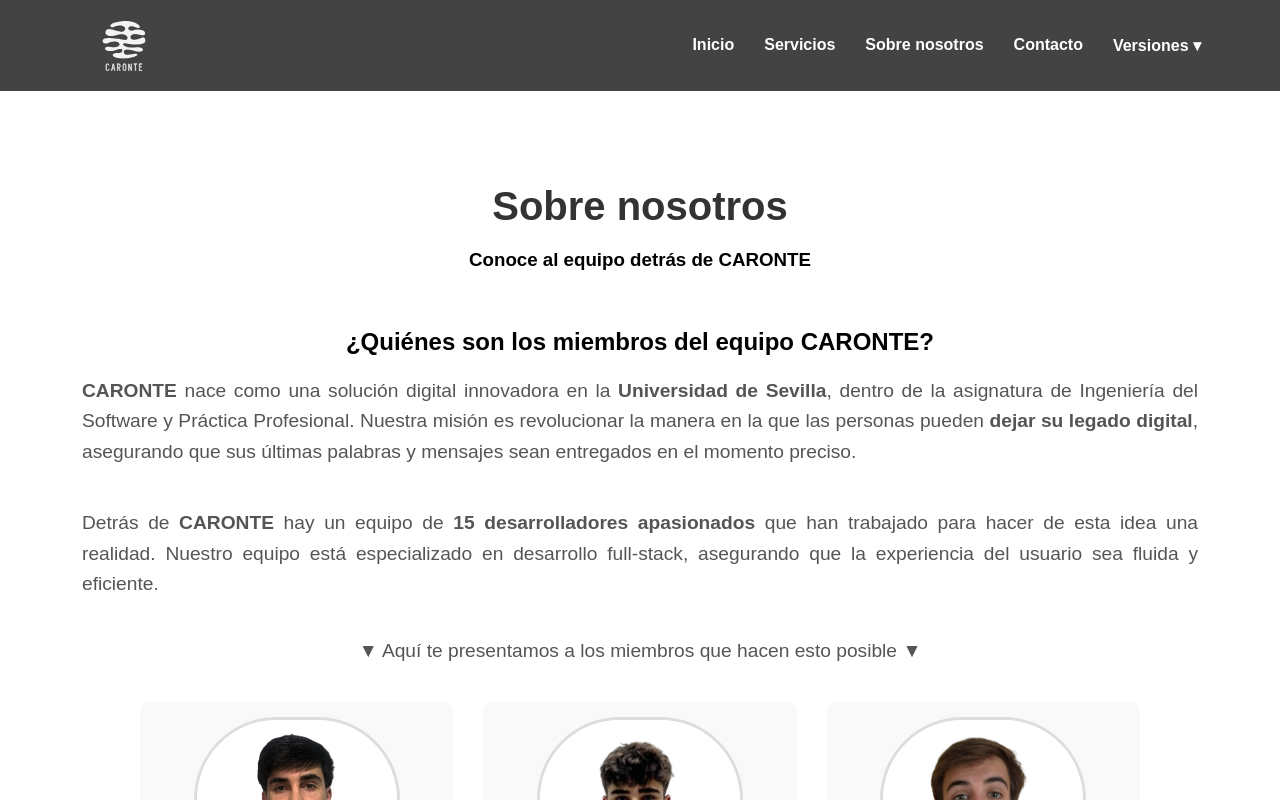
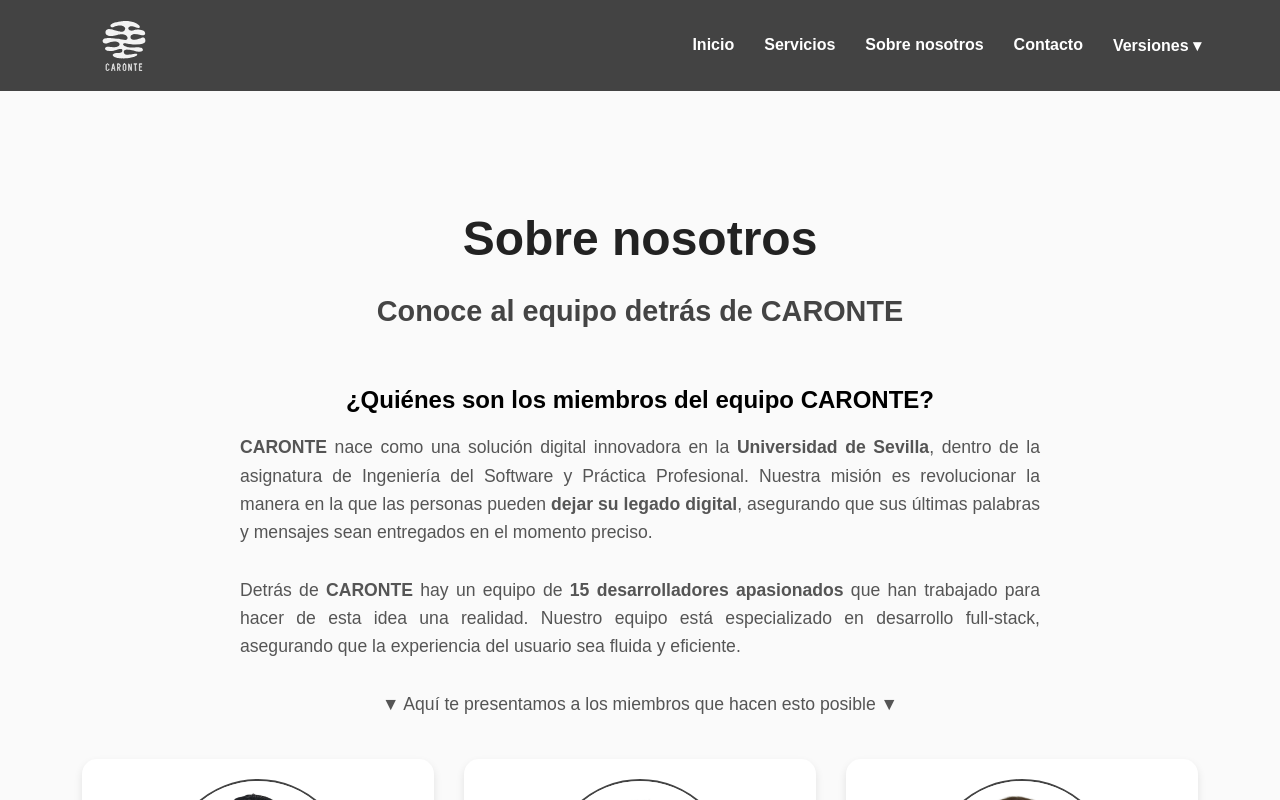
Before and after one commit to ISPP-2425-G9/landing_page, a React (Create React App) app: page /about in a window 1280 px wide. Built offline with nearby package versions, Linux system fonts and the light colour scheme.

Commit message:
style: enhance About Us section layout and improve team member card design for better visual appeal

```diff
--- a/src/styles/AboutUs.css
+++ b/src/styles/AboutUs.css
@@ -1,80 +1,107 @@
+/* ABOUT US SECTION */
 .about-us {
-  padding: 60px 20px;
+  padding: 80px 20px;
   text-align: center;
+  background: #fafafa;
 }
 
 .about-us h2 {
-  font-size: 2.5rem;
+  font-size: 3rem;
   margin-bottom: 20px;
+  font-weight: bold;
+  color: #222;
+}
+
+.about-us h3 {
+  font-size: 1.8rem;
+  margin-bottom: 20px;
+  color: #444;
 }
 
 .about-us p {
-  font-size: 1.2rem;
-  margin-bottom: 40px;
+  font-size: 1.1rem;
   color: #555;
+  max-width: 800px;
+  margin: 0 auto 30px;
+  line-height: 1.6;
 }
 
 .intro {
   font-size: 1.2rem;
-  color: #444;
-  margin: 0 auto 20px;
+  color: #333;
+  max-width: 800px;
+  margin: 0 auto 30px;
   line-height: 1.6;
   text-align: justify;
 }
 
-
+/* TEAM GRID */
 .team-grid {
   display: grid;
   grid-template-columns: repeat(3, 1fr);
   gap: 30px;
-  max-width: 1000px;
-  margin: auto;
+  max-width: 1200px;
+  margin: 40px auto;
 }
 
 @media (max-width: 900px) {
   .team-grid {
-      grid-template-columns: repeat(2, 1fr);
+    grid-template-columns: repeat(2, 1fr);
   }
 }
 
 @media (max-width: 600px) {
   .team-grid {
-      grid-template-columns: repeat(1, 1fr);
+    grid-template-columns: 1fr;
   }
 }
 
+/* TEAM MEMBER CARD */
 .team-member {
+  background: #fff;
+  padding: 20px;
+  border-radius: 15px;
   text-align: center;
-  background: #f9f9f9;
-  padding: 15px;
-  border-radius: 10px;
-  transition: transform 0.3s ease-in-out;
+  transition: transform 0.3s ease, box-shadow 0.3s ease;
+  box-shadow: 0 4px 8px rgba(0,0,0,0.1);
 }
 
 .team-member:hover {
-  transform: scale(1.05);
+  transform: translateY(-5px) scale(1.02);
+  box-shadow: 0 10px 20px rgba(0,0,0,0.15);
 }
 
+/* TEAM MEMBER IMAGE */
 .team-member img {
-  width: 200px;
-  height: 200px;
-  border-radius: 40%;
+  width: 180px;
+  height: 180px;
+  border-radius: 50%;
   object-fit: cover;
-  border: 3px solid #ddd;
+  border: 2px solid #434343;
+  transition: border-color 0.3s ease;
+  margin-bottom: 15px;
 }
 
+.team-member img:hover {
+  border-color: #3a9dff;
+}
+
+/* TEAM MEMBER TEXT */
 .team-member h3 {
   margin: 10px 0 5px;
-  font-size: 1.2rem;
-  color: #333;
+  font-size: 1.4rem;
+  color: #222;
+  font-weight: 600;
 }
 
 .team-member p {
   color: #666;
   font-size: 1rem;
+  margin: 0 0 10px;
 }
 
 .hobbies {
   font-style: italic;
   color: #555;
+  font-size: 0.95rem;
 }
```
